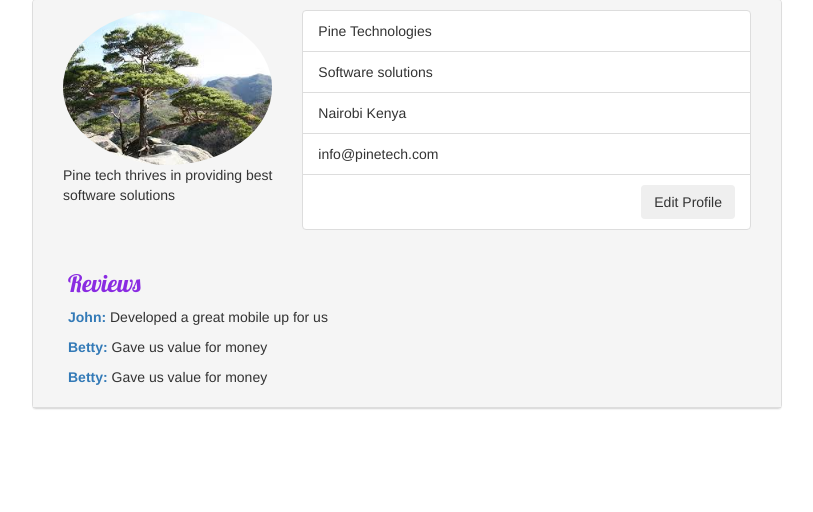
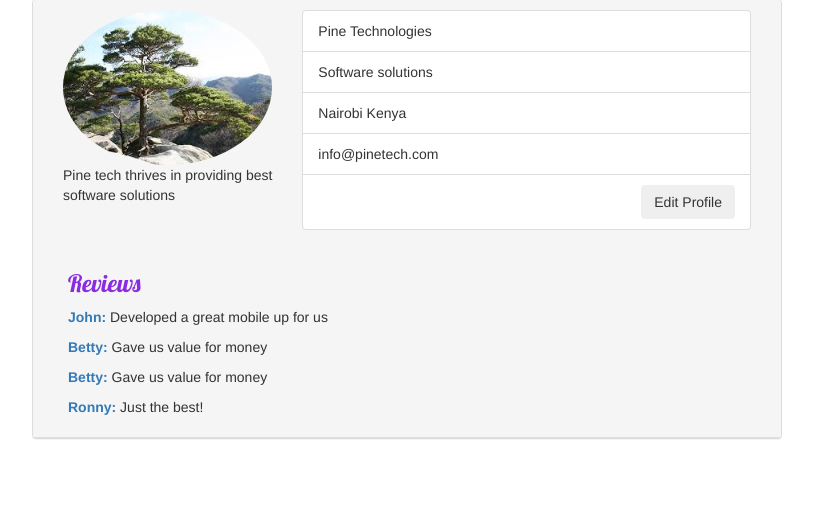
Before and after one commit to Ogollah/WeConnect, a Python web app: template UI/templates/profile.html in a window 1280 px wide. Shown: the part 129-641 px from the top of the page, without its empty margins (233-1046 px from the left). Run offline with Jinja, Linux system fonts and the light colour scheme; the template is opened without the code that fills it, so the values that code supplies are empty; some libraries are stand-ins or nearby versions.

Commit message:
modify profile.html file

```diff
--- a/UI/templates/profile.html
+++ b/UI/templates/profile.html
@@ -77,6 +77,9 @@
                         <p class="div-section">
                             <a href="#"><b>Betty: </b></a> Gave us value for money
                         </p>
+                         <p class="div-section">
+                            <a href="#"><b>Ronny: </b></a> Just the best!
+                        </p>
                     </div>
                 </div>
             </div>
```
